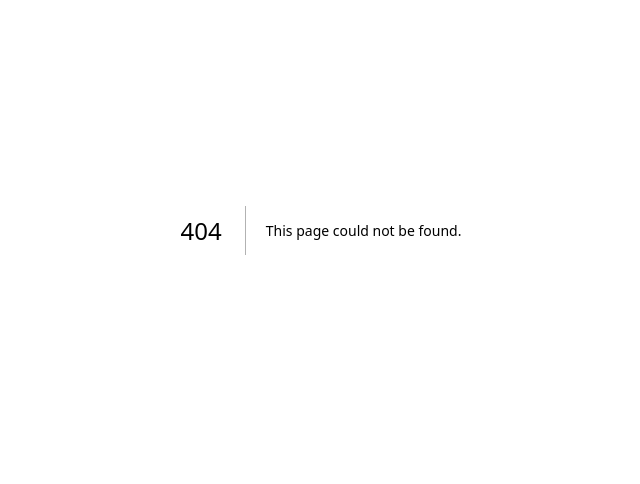
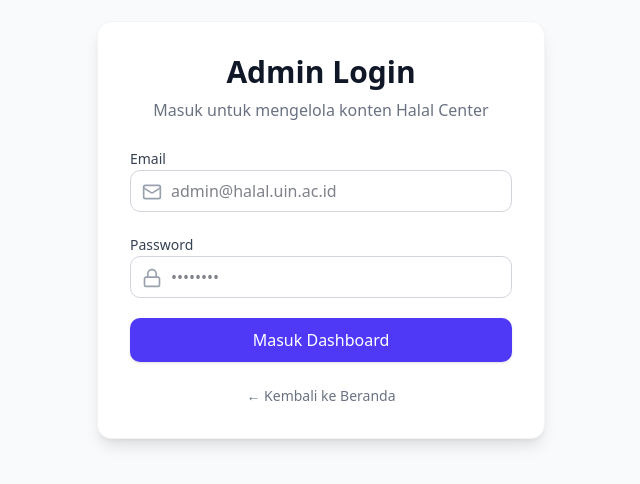
Before and after one commit to khalifaalhasan/halal-center-uin, a Next.js app: page /login in a window 1280 px wide. Before the commit this address had no page. Shown: the part 170-654 px from the top of the page, without its empty margins (319-959 px from the left). Built offline with nearby package versions, Linux system fonts and the light colour scheme.

Commit message:
feat: create login ui form and protected dashboard page

```diff
--- /dev/null
+++ b/src/app/(auth)/login/page.tsx
@@ -0,0 +1,30 @@
+// src/app/(auth)/login/page.tsx
+import Link from 'next/link';
+import { LoginForm } from '@/components/auth/login-form'; // Kita akan buat ini di step 4
+
+export default function LoginPage() {
+  return (
+    <div className="min-h-screen flex items-center justify-center bg-gray-50">
+      <div className="w-full max-w-md p-8 space-y-6 bg-white rounded-xl shadow-lg border border-gray-100">
+
+        {/* Header Section */}
+        <div className="text-center space-y-2">
+          <h1 className="text-3xl font-bold text-gray-900">Admin Login</h1>
+          <p className="text-gray-500">
+            Masuk untuk mengelola konten Halal Center
+          </p>
+        </div>
+
+        {/* Form Section (Dipisah biar Clean) */}
+        <LoginForm />
+
+        {/* Footer Link */}
+        <div className="text-center text-sm text-gray-500">
+          <Link href="/" className="hover:underline hover:text-indigo-600 transition">
+            &larr; Kembali ke Beranda
+          </Link>
+        </div>
+      </div>
+    </div>
+  );
+}
--- /dev/null
+++ b/src/app/dashboard/layout.tsx
@@ -0,0 +1,55 @@
+// src/app/dashboard/layout.tsx
+import Link from "next/link";
+import { LayoutDashboard, FileText, Settings, LogOut } from "lucide-react";
+import { logoutAction } from "@/actions/auth";
+
+export default function DashboardLayout({
+  children,
+}: {
+  children: React.ReactNode;
+}) {
+  return (
+    <div className="flex min-h-screen bg-gray-100">
+      {/* --- SIDEBAR --- */}
+      <aside className="w-64 bg-white border-r border-gray-200 hidden md:flex flex-col">
+        <div className="p-6 border-b border-gray-100">
+          <h2 className="text-xl font-bold text-indigo-600">Halal Center</h2>
+          <p className="text-xs text-gray-400">Admin Panel</p>
+        </div>
+
+        <nav className="flex-1 p-4 space-y-2">
+          <NavLink href="/dashboard" icon={<LayoutDashboard size={20} />} label="Dashboard" />
+          <NavLink href="/dashboard/posts" icon={<FileText size={20} />} label="Berita & Artikel" />
+          <NavLink href="/dashboard/settings" icon={<Settings size={20} />} label="Pengaturan" />
+        </nav>
+
+        <div className="p-4 border-t border-gray-100">
+          <form action={logoutAction}>
+            <button className="flex items-center gap-3 w-full px-4 py-2 text-sm text-red-600 hover:bg-red-50 rounded-lg transition">
+              <LogOut size={20} />
+              Logout
+            </button>
+          </form>
+        </div>
+      </aside>
+
+      {/* --- MAIN CONTENT --- */}
+      <main className="flex-1 p-8 overflow-y-auto">
+        {children}
+      </main>
+    </div>
+  );
+}
+
+// Helper Component untuk Link Aktif (Bisa dikembangkan nanti pakai usePathname)
+function NavLink({ href, icon, label }: { href: string; icon: React.ReactNode; label: string }) {
+  return (
+    <Link
+      href={href}
+      className="flex items-center gap-3 px-4 py-3 text-gray-600 hover:bg-indigo-50 hover:text-indigo-600 rounded-lg transition font-medium"
+    >
+      {icon}
+      {label}
+    </Link>
+  )
+}
--- /dev/null
+++ b/src/app/dashboard/page.tsx
@@ -0,0 +1,32 @@
+// src/app/dashboard/page.tsx
+import { verifySession } from "@/lib/session";
+
+export default async function DashboardPage() {
+  // Ambil data session user yang sedang login
+  const session = await verifySession();
+
+  return (
+    <div className="space-y-6">
+      <header>
+        <h1 className="text-2xl font-bold text-gray-800">
+          Selamat Datang, Admin! 👋
+        </h1>
+        <p className="text-gray-500">
+          ID Pengguna: {session?.userId}
+        </p>
+      </header>
+
+      {/* Widget Sederhana */}
+      <div className="grid grid-cols-1 md:grid-cols-3 gap-6">
+        <div className="bg-white p-6 rounded-xl shadow-sm border border-gray-100">
+          <h3 className="text-gray-500 text-sm font-medium">Total Artikel</h3>
+          <p className="text-3xl font-bold text-gray-800 mt-2">12</p>
+        </div>
+        <div className="bg-white p-6 rounded-xl shadow-sm border border-gray-100">
+          <h3 className="text-gray-500 text-sm font-medium">Layanan Aktif</h3>
+          <p className="text-3xl font-bold text-gray-800 mt-2">5</p>
+        </div>
+      </div>
+    </div>
+  );
+}
--- a/src/app/page.tsx
+++ b/src/app/page.tsx
@@ -1,65 +1,30 @@
-import Image from "next/image";
+// app/page.tsx
+import { getServices } from "@/data/services";
 
-export default function Home() {
+
+export default async function Home() {
+  // 1. Fetch data langsung di sini (Server Side)
+  const services = await getServices();
+
   return (
-    <div className="flex min-h-screen items-center justify-center bg-zinc-50 font-sans dark:bg-black">
-      <main className="flex min-h-screen w-full max-w-3xl flex-col items-center justify-between py-32 px-16 bg-white dark:bg-black sm:items-start">
-        <Image
-          className="dark:invert"
-          src="/next.svg"
-          alt="Next.js logo"
-          width={100}
-          height={20}
-          priority
-        />
-        <div className="flex flex-col items-center gap-6 text-center sm:items-start sm:text-left">
-          <h1 className="max-w-xs text-3xl font-semibold leading-10 tracking-tight text-black dark:text-zinc-50">
-            To get started, edit the page.tsx file.
-          </h1>
-          <p className="max-w-md text-lg leading-8 text-zinc-600 dark:text-zinc-400">
-            Looking for a starting point or more instructions? Head over to{" "}
-            <a
-              href="https://vercel.com/templates?framework=next.js&utm_source=create-next-app&utm_medium=appdir-template-tw&utm_campaign=create-next-app"
-              className="font-medium text-zinc-950 dark:text-zinc-50"
-            >
-              Templates
-            </a>{" "}
-            or the{" "}
-            <a
-              href="https://nextjs.org/learn?utm_source=create-next-app&utm_medium=appdir-template-tw&utm_campaign=create-next-app"
-              className="font-medium text-zinc-950 dark:text-zinc-50"
-            >
-              Learning
-            </a>{" "}
-            center.
+    <main className="min-h-screen p-8">
+      <h1 className="text-3xl font-bold mb-6 text-center">Layanan Halal Center</h1>
+
+      <div className="grid grid-cols-1 md:grid-cols-3 gap-6">
+        {services.length > 0 ? (
+          services.map((service) => (
+            <div key={service.id} className="border p-4 rounded-lg shadow hover:shadow-md transition">
+              <div className="text-4xl mb-2">{service.icon}</div> {/* Asumsi icon emoji/string */}
+              <h2 className="text-xl font-semibold">{service.title}</h2>
+              <p className="text-gray-600 mt-2">{service.description}</p>
+            </div>
+          ))
+        ) : (
+          <p className="text-center col-span-3 text-gray-500">
+            Belum ada layanan yang tersedia.
           </p>
-        </div>
-        <div className="flex flex-col gap-4 text-base font-medium sm:flex-row">
-          <a
-            className="flex h-12 w-full items-center justify-center gap-2 rounded-full bg-foreground px-5 text-background transition-colors hover:bg-[#383838] dark:hover:bg-[#ccc] md:w-[158px]"
-            href="https://vercel.com/new?utm_source=create-next-app&utm_medium=appdir-template-tw&utm_campaign=create-next-app"
-            target="_blank"
-            rel="noopener noreferrer"
-          >
-            <Image
-              className="dark:invert"
-              src="/vercel.svg"
-              alt="Vercel logomark"
-              width={16}
-              height={16}
-            />
-            Deploy Now
-          </a>
-          <a
-            className="flex h-12 w-full items-center justify-center rounded-full border border-solid border-black/[.08] px-5 transition-colors hover:border-transparent hover:bg-black/[.04] dark:border-white/[.145] dark:hover:bg-[#1a1a1a] md:w-[158px]"
-            href="https://nextjs.org/docs?utm_source=create-next-app&utm_medium=appdir-template-tw&utm_campaign=create-next-app"
-            target="_blank"
-            rel="noopener noreferrer"
-          >
-            Documentation
-          </a>
-        </div>
-      </main>
-    </div>
+        )}
+      </div>
+    </main>
   );
 }
--- /dev/null
+++ b/src/components/auth/login-form.tsx
@@ -0,0 +1,89 @@
+// src/components/auth/login-form.tsx
+'use client'
+
+import { useFormState, useFormStatus } from 'react-dom'
+import { loginAction, LoginFormState } from '@/actions/auth'
+import { Lock, Mail, AlertCircle } from 'lucide-react'
+import { useActionState } from 'react'
+
+// 1. Initial State yang aman
+const initialState: LoginFormState = {
+  success: false,
+  message: '',
+}
+
+export function LoginForm() {
+  // 2. Gunakan useFormState (Lebih stabil untuk Next.js 14/15)
+  // Action akan otomatis handle redirect jika sukses.
+  // State hanya akan terupdate jika terjadi ERROR (gagal login).
+  const [state, action] = useActionState(loginAction, initialState)
+
+  return (
+    <form action={action} className="space-y-5">
+
+      {/* Alert Error - Hanya muncul jika success: false dan ada pesan */}
+      {!state?.success && state?.message && (
+        <div className="flex items-center gap-2 p-3 text-sm text-red-600 bg-red-50 border border-red-200 rounded-lg animate-in fade-in slide-in-from-top-2">
+          <AlertCircle size={18} />
+          <span>{state.message}</span>
+        </div>
+      )}
+
+      {/* Input Email */}
+      <div className="space-y-1">
+        <label className="text-sm font-medium text-gray-700" htmlFor="email">Email</label>
+        <div className="relative">
+          <span className="absolute left-3 top-3 text-gray-400"><Mail size={20} /></span>
+          <input
+            id="email"
+            name="email"
+            type="email"
+            required
+            placeholder="admin@halal.uin.ac.id"
+            className="w-full pl-10 pr-4 py-2 border border-gray-300 rounded-lg focus:ring-2 focus:ring-indigo-500 focus:border-indigo-500 outline-none transition-all"
+          />
+        </div>
+      </div>
+
+      {/* Input Password */}
+      <div className="space-y-1">
+        <label className="text-sm font-medium text-gray-700" htmlFor="password">Password</label>
+        <div className="relative">
+          <span className="absolute left-3 top-3 text-gray-400"><Lock size={20} /></span>
+          <input
+            id="password"
+            name="password"
+            type="password"
+            required
+            placeholder="••••••••"
+            className="w-full pl-10 pr-4 py-2 border border-gray-300 rounded-lg focus:ring-2 focus:ring-indigo-500 focus:border-indigo-500 outline-none transition-all"
+          />
+        </div>
+      </div>
+
+      <SubmitButton />
+    </form>
+  )
+}
+
+function SubmitButton() {
+  const { pending } = useFormStatus()
+
+  return (
+    <button
+      type="submit"
+      disabled={pending}
+      className={`w-full py-2.5 px-4 text-white font-medium rounded-lg shadow-sm transition-all flex justify-center
+        ${pending ? 'bg-indigo-400 cursor-not-allowed' : 'bg-indigo-600 hover:bg-indigo-700'}
+      `}
+    >
+      {pending ? (
+        <span className="flex items-center gap-2">
+           Loading...
+        </span>
+      ) : (
+        "Masuk Dashboard"
+      )}
+    </button>
+  )
+}
```
